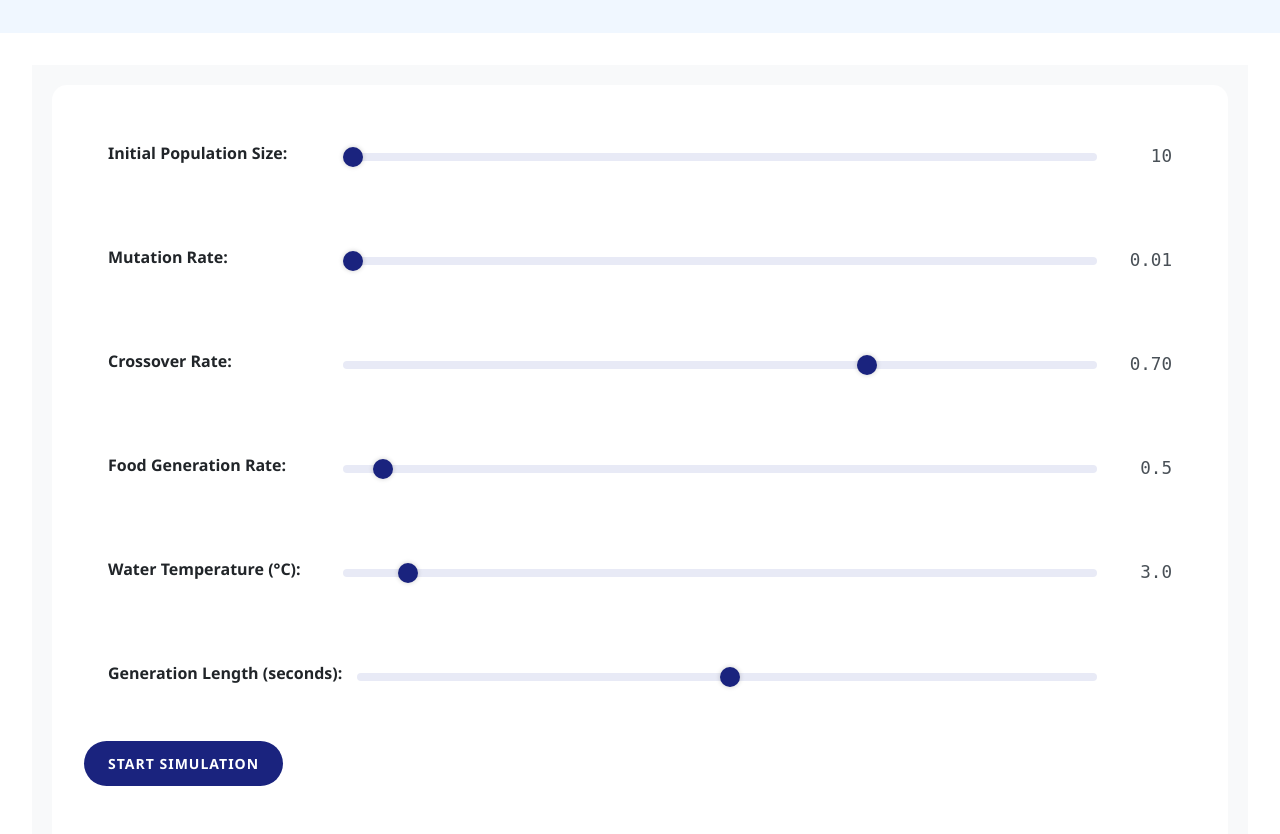
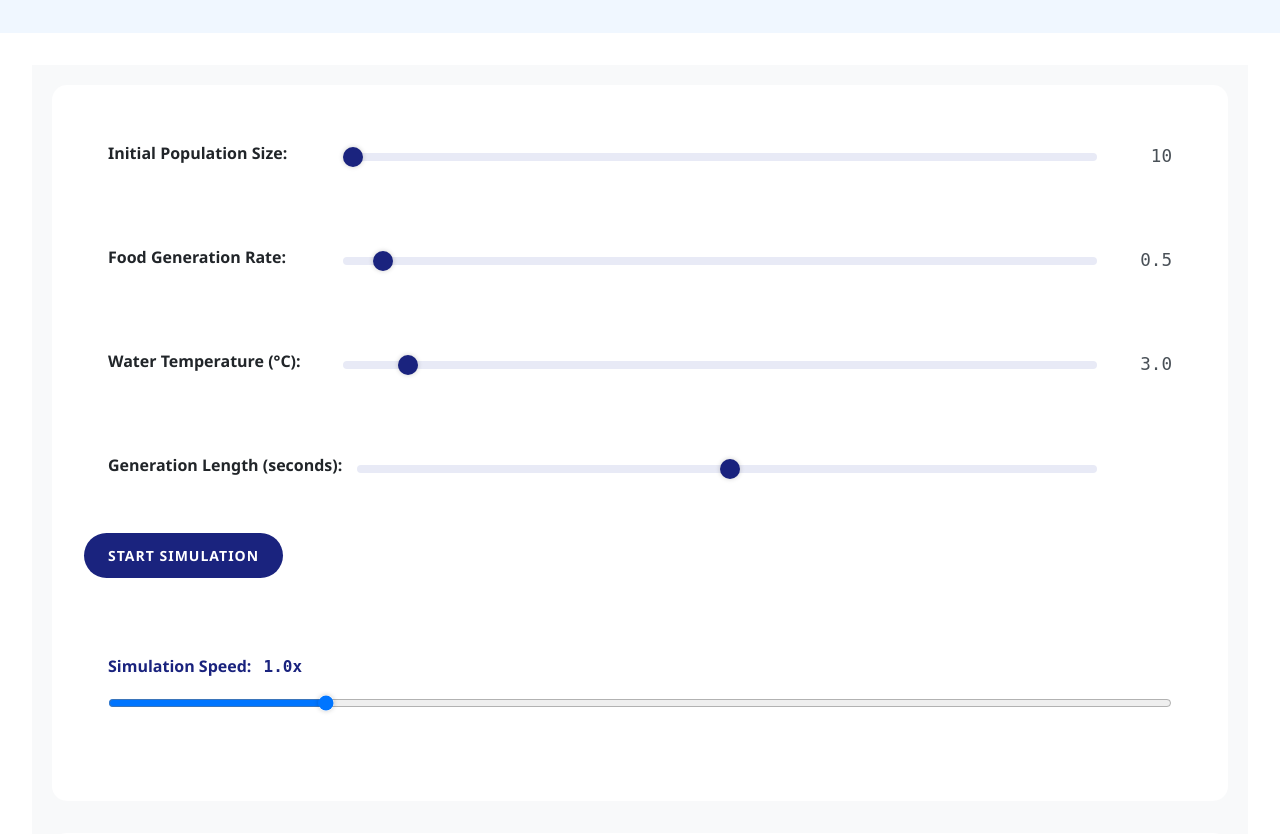
Before and after one commit to TylerGilman/Genetic-Algo-Visualization, a FastAPI app: page / in a window 1280 px wide. Shown: the part 2933-3767 px from the top of the page. Run offline with FastAPI, Linux system fonts and the light colour scheme; some libraries are stand-ins or nearby versions.

Commit message:
submission code version maybe

```diff
--- a/templates/simulation_content.html
+++ b/templates/simulation_content.html
@@ -12,7 +12,7 @@
                 <output>{{ params.population_size }}</output>
             </div>
 
-            <div class="control-group">
+            <div hidden class="control-group">
                 <label for="mutation_rate">Mutation Rate:</label>
                 <input type="range" id="mutation_rate" name="mutation_rate"
                     value="{{ '%.2f'|format(params.mutation_rate) }}" min="0" max="1" step="0.05"
@@ -21,7 +21,7 @@
                 <output>{{ '%.2f'|format(params.mutation_rate) }}</output>
             </div>
 
-            <div class="control-group">
+            <div hidden class="control-group">
                 <label for="crossover_rate">Crossover Rate:</label>
                 <input type="range" id="crossover_rate" name="crossover_rate"
                     value="{{ '%.2f'|format(params.crossover_rate) }}" min="0" max="1" step="0.05"
```
Also changed, not shown: static/js/fish.js (line endings or trailing spaces).
